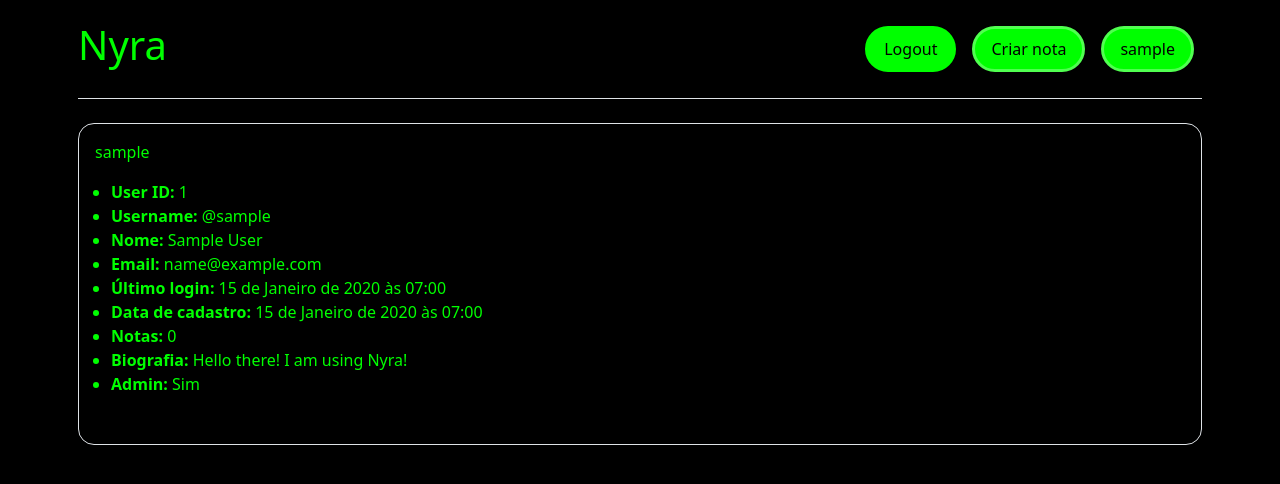
After one commit to ZIUGOD/NoteSnap, a Django app: a page that uses Nyra/templates/components/base.html in a window 1280 px wide. The commit adds this page. Shown: the top 484 px of the page. Run offline with Django 5.2, Linux system fonts and the light colour scheme; a user stored in the database is signed in; tables that the repository leaves empty hold one stand-in row (values such as "Sample post"); some libraries are stand-ins or nearby versions.

Commit message:
backup but not working

```diff
--- a/Nyra/members/urls.py
+++ b/Nyra/members/urls.py
@@ -1,7 +1,8 @@
-from .views import MemberLoginView, MemberSignUpView
+from .views import MemberLoginView, MemberSignUpView, UserProfileView
 from django.urls import path
 
 urlpatterns = [
     path("login_user/", MemberLoginView.as_view(), name="login_user"),
     path("signup_user/", MemberSignUpView.as_view(), name="signup_user"),
+    path("<str:username>/", UserProfileView.as_view(), name="user_profile"),
 ]
--- a/Nyra/members/views.py
+++ b/Nyra/members/views.py
@@ -1,16 +1,66 @@
 from django.contrib.auth.forms import AuthenticationForm
 from django.contrib.auth.forms import UserCreationForm
-from django.contrib.auth.views import LoginView, LogoutView
-from django.views.generic import RedirectView
-from django.contrib.auth import logout
-
-# from django.contrib.auth import logout
+from django.contrib.auth.views import LoginView
+from django.contrib.auth.mixins import LoginRequiredMixin
+from django.contrib.auth.models import User
+from django.db.models.query import QuerySet
 from django.urls import reverse_lazy
 from django.views import generic
+from .models import UserProfile
+from notes.models import Note
+from django import forms
+
+
+class EmailUserCreationForm(UserCreationForm):
+    first_name = forms.CharField(
+        max_length=32,
+        label="Primeiro nome",
+        required=True,
+    )
+    last_name = forms.CharField(
+        max_length=32,
+        label="Último nome",
+        required=True,
+    )
+    email = forms.EmailField(
+        max_length=128,
+        label="E-mail",
+        required=True,
+    )
+    username = forms.CharField(
+        max_length=16,
+        label="Usuário",
+        required=True,
+    )
+    password1 = forms.CharField(
+        max_length=128,
+        min_length=8,
+        label="Senha",
+        widget=forms.PasswordInput,
+        required=True,
+    )
+    password2 = forms.CharField(
+        max_length=128,
+        min_length=8,
+        label="Confirme a senha",
+        widget=forms.PasswordInput,
+        required=True,
+    )
+
+    class Meta:
+        model = User
+        fields = (
+            "username",
+            "email",
+            "first_name",
+            "last_name",
+            "password1",
+            "password2",
+        )
 
 
 class MemberSignUpView(generic.CreateView):
-    form_class = UserCreationForm
+    form_class = EmailUserCreationForm
     success_url = reverse_lazy("login_user")
     template_name = "members/signup.html"
 
@@ -20,3 +70,15 @@ class MemberLoginView(LoginView):
     redirect_authenticated_user = True
     success_url = reverse_lazy("home_page")
     authentication_form = AuthenticationForm
+
+
+class UserProfileView(LoginRequiredMixin, generic.TemplateView):
+    template_name = "members/user_profile.html"
+
+    def get_context_data(self, **kwargs):
+        context = super().get_context_data(**kwargs)
+        context["nyra_user"] = User.objects.filter(
+            username=self.kwargs["username"]
+        ).first()
+        print(context)
+        return context
--- a/Nyra/notes/models.py
+++ b/Nyra/notes/models.py
@@ -22,7 +22,10 @@ class Note(models.Model):
         auto_now=True,
         verbose_name="Updated at: ",
     )
-    author = CurrentUserField()
+    author = CurrentUserField(
+        related_name="user_notes",
+        on_delete=models.CASCADE,
+    )
 
     def __str__(self):
         return self.title[:128]
--- a/Nyra/static/notes/css/base.css
+++ b/Nyra/static/notes/css/base.css
@@ -11,22 +11,20 @@
     transition: 0.3s;
 }
 
-/* header section */
-header {
-    transition: 0.3s;
-}
 
-#nyra-home-page:hover {
-    text-shadow: 0 0 2em lime;
-    transition: 0.3s;
-}
+header {}
 
 #nyra-home-page {
     background-color: black;
     color: lime;
     font-size: 2rem;
     transition: 0.3s;
-    transition: 0.3s;
+    transition: 0.1s;
+}
+
+#nyra-home-page:hover {
+    text-shadow: 0 0 1em lime;
+    transition: 0.1s;
 }
 
 #navbarNav ul li a {
@@ -48,7 +46,6 @@ header {
     border: 0.1em solid #99ff99;
 }
 
-/* Home page section */
 #unordered-list a li {
     border: 0.1em solid #50ff50;
     box-shadow: 0 0 0.5em lime;
@@ -60,3 +57,14 @@ header {
     transition: 0.2s;
 
 }
+
+#logout-button {
+    background-color: lime;
+    color: black;
+    border: 0.2em solid lime;
+}
+
+#logout-button:hover {
+    background: black;
+    color: lime;
+}
--- a/Nyra/templates/components/base.html
+++ b/Nyra/templates/components/base.html
@@ -16,10 +16,12 @@
             {% endblock title %}
         </title>
     </head>
-    <body class="bg-black container px-2 mb-5">
+    <body class="container px-2 mb-5 bg-black">
         {% include "components/header.html" %}
         {% block content %}
         {% endblock content %}
+    </body>
+    {% include "components/footer.html" %}
     <link href="https://cdn.jsdelivr.net/npm/bootstrap@5.3.2/dist/css/bootstrap.min.css"
           rel="stylesheet"
           integrity="sha384-T3c6CoIi6uLrA9TneNEoa7RxnatzjcDSCmG1MXxSR1GAsXEV/Dwwykc2MPK8M2HN"
@@ -27,5 +29,4 @@
     <script src="https://cdn.jsdelivr.net/npm/bootstrap@5.3.2/dist/js/bootstrap.bundle.min.js"
             integrity="sha384-C6RzsynM9kWDrMNeT87bh95OGNyZPhcTNXj1NW7RuBCsyN/o0jlpcV8Qyq46cDfL"
             crossorigin="anonymous"></script>
-    </body>
 </html>
--- /dev/null
+++ b/Nyra/templates/components/footer.html
@@ -0,0 +1,43 @@
+{% comment %} {% load static %}
+{% block footer %}
+    <footer class="d-flex align-items-center">
+        <div class="container">
+            <div class="row">
+                <div class="col-sm">
+                    <ul class="nav-item">
+                        <li class="ms-3">
+                            <a class="text-success"
+                               href="https://twitter.com/ZIUGOD"
+                               target="_blank">Twitter</a>
+                        </li>
+                        <li class="ms-3">
+                            <a class="text-success"
+                               href="https://www.instagram.com/playa.ziu"
+                               target="_blank">Instagram</a>
+                        </li>
+                        <li>
+                            <a href="https://github.com/ZIUGOD" target="_blank" class="text-success">GitHub</a>
+                        </li>
+                    </ul>
+                </div>
+                <div class="col-sm">
+                    <ul class="nav-item">
+                        <li class="ms-3">
+                            <a class="text-success"
+                               href="https://twitter.com/ZIUGOD"
+                               target="_blank">Twitter</a>
+                        </li>
+                        <li class="ms-3">
+                            <a class="text-success"
+                               href="https://www.instagram.com/playa.ziu"
+                               target="_blank">Instagram</a>
+                        </li>
+                        <li>
+                            <a href="https://github.com/ZIUGOD" target="_blank" class="text-success">GitHub</a>
+                        </li>
+                    </ul>
+                </div>
+            </div>
+        </div>
+    </footer>
+{% endblock footer %} {% endcomment %}
--- a/Nyra/templates/components/header.html
+++ b/Nyra/templates/components/header.html
@@ -7,35 +7,42 @@
             <h1 class="h1">Nyra</h1>
         </a>
         <div class="order-md-last">
-            <button class="navbar-toggler bg-success"
+            <button class="navbar-toggler"
                     type="button"
                     data-bs-toggle="collapse"
                     data-bs-target="#navbarNav"
                     aria-controls="navbarNav"
                     aria-expanded="false"
                     aria-label="Toggle navigation">
-                <span class="navbar-toggler-icon bg-success"></span>
+                <span class="navbar-toggler-icon"></span>
             </button>
             <div class="collapse navbar-collapse" id="navbarNav">
                 <ul class="navbar-nav text-center">
                     {% if user.is_authenticated %}
+                        {% comment %} form to logout {% endcomment %}
+                        <form method="post" class="nav-tem p-2" action="{% url 'logout' %}">
+                            {% csrf_token %}
+                            <button id="logout-button"
+                                    class="nav-link shadow rounded-5 px-3 py-2"
+                                    type="sbubmit">Logout</button>
+                        </form>
                         <li class="nav-item p-2">
-                            <a href="{% url "create_note" %}"
+                            <a href="{% url 'create_note' %}"
                                class="nav-link shadow rounded-5 px-3 py-2"
                                id="create-note-button">Criar nota</a>
                         </li>
-                        <form method="post" class="nav-tem p-2" action="{% url 'logout' %}">
-                            {% csrf_token %}
-                            <button class="nav-link shadow rounded-5 px-3 py-2" type="sbubmit">Logout</button>
-                        </form>
+                        <li class="nav-item p-2">
+                            <a href="{% url 'user_profile' user.username %}"
+                               class="nav-link shadow rounded-5 px-3 py-2">{{ user.username }}</a>
+                        </li>
                     {% else %}
                         <li class="nav-item p-2">
-                            <a href="{% url "signup_user" %}"
-                               class="nav-link shadow rounded-5 px-3 py-2">Register</a>
+                            <a href="{% url 'signup_user' %}"
+                               class="nav-link shadow rounded-5 px-3 py-2">Criar conta</a>
                         </li>
                         <li class="nav-item p-2">
-                            <a href="{% url "login_user" %}"
-                               class="nav-link shadow rounded-5 px-3 py-2">Login</a>
+                            <a href="{% url 'login_user' %}"
+                               class="nav-link shadow rounded-5 px-3 py-2">Entrar</a>
                         </li>
                     {% endif %}
                 </ul>
--- /dev/null
+++ b/Nyra/templates/members/user_profile.html
@@ -0,0 +1,60 @@
+{% extends "components/base.html" %}
+{% block title %}
+    - {{ nyra_user.username }}
+{% endblock title %}
+{% load crispy_forms_tags %}
+{% block content %}
+    <div class="container border rounded-4 p-3">
+        <div>
+            {{ nyra_user }}
+            <div class="flex-grow-1">
+                <ul class="list-group-item list-group-flush p-3">
+                    <li>
+                        <strong>User ID:</strong> {{ nyra_user.id }}
+                    </li>
+                    <li>
+                        <strong>Username:</strong> @{{ nyra_user.username }}
+                    </li>
+                    <li>
+                        <strong>Nome:</strong> {{ nyra_user.first_name }} {{ nyra_user.last_name }}
+                    </li>
+                    <li>
+                        <strong>Email:</strong> {{ nyra_user.email }}
+                    </li>
+                    <li>
+                        <strong>Último login:</strong> {{ nyra_user.last_login }}
+                    </li>
+                    <li>
+                        <strong>Data de cadastro:</strong> {{ nyra_user.date_joined }}
+                    </li>
+                    <li>
+                        <strong>Notas:</strong> {{ nyra_user.user_notes.all|length }}
+                    </li>
+                    <li>
+                        <strong>Biografia:</strong> {{ nyra_user.profile.biography|default:"Hello there! I am using Nyra!" }}
+                    </li>
+                    {% if nyra_user.is_superuser %}
+                        <li>
+                            <strong>Admin:</strong> Sim
+                        </li>
+                    {% endif %}
+                </ul>
+            </div>
+        </div>
+        {% if nyra_user.user_notes.all %}
+            <hr>
+            <div>
+                <h3 class="text-center">Notas de {{ nyra_user.username }}</h3>
+                <ul id="unordered-list" class="list-group">
+                    {% for note in nyra_user.user_notes.all %}
+                        <a href="{% url "read_note" note.id %}" class="text-decoration-none m-1">
+                            <li class="nav-item text-center bg-black list-group-item rounded-4 my-1">
+                                <h3 class="h3">{{ note.title|safe }}</h3>
+                            </li>
+                        </a>
+                    {% endfor %}
+                </ul>
+            </div>
+        {% endif %}
+    </div>
+{% endblock content %}
--- a/Nyra/templates/components/create_note.html
+++ b/Nyra/templates/notes/create_note.html
@@ -6,7 +6,7 @@
 {% endblock title %}
 {% block content %}
     <form method="post"
-          action="{% url "create_note" %}"
+          action="{% url 'create_note' %}"
           class="p-3 border rounded-5 shadow m-2 text-center border-primary">
         <div class="text-center m-2">
             {% crispy form %}
--- a/Nyra/templates/components/delete_note.html
+++ b/Nyra/templates/notes/delete_note.html
@@ -6,7 +6,7 @@
 {% endblock title %}
 {% block content %}
     <form method="post"
-          action="{% url "delete_note" note.id %}"
+          action="{% url 'delete_note' note.id %}"
           class="p-3 border rounded-5 shadow m-2 text-center border-danger">
         {% csrf_token %}
         <h2 class="h2 font-weight-normal text-center">{{ note.title|safe }}</h2>
--- a/Nyra/templates/notes/index.html
+++ b/Nyra/templates/notes/index.html
@@ -2,13 +2,13 @@
 {% load static %}
 <link rel="stylesheet" href="{% static "notes/css/index.css" %}">
 {% block content %}
-    {% if note %}
+    {% if notes %}
         <ul id="unordered-list" class="list-group">
-            {% for note in note %}
+            {% for note in notes %}
                 <a href="{% url "read_note" note.id %}" class="text-decoration-none m-1">
                     <li class="nav-item text-center bg-black list-group-item rounded-4 my-1">
                         <h3 class="h3">{{ note.title|safe }}</h3>
-                        <span class="text-success">{{ note.created_at }}</span>
+                        <span class="text-success">{{ note.author }} - {{ note.created_at }}</span>
                     </li>
                 </a>
             {% endfor %}
--- a/Nyra/templates/components/update_note.html
+++ b/Nyra/templates/notes/update_note.html
@@ -6,7 +6,7 @@
 {% endblock title %}
 {% block content %}
     <form method="post"
-          action="{% url "update_note" note.id %}"
+          action="{% url 'update_note' note.id %}"
           class="p-3 border rounded-5 shadow m-2 text-center border-warning">
         {% csrf_token %}
         <h2 class="h2 m-2 text-center">{{ note.title|safe }}</h2>
```
Also changed, not shown: Nyra/members/forms.py (+40 -0 lines), Nyra/members/models.py (added, +16 -0 lines), Nyra/notes/views.py (+10 -15 lines), Nyra/templates/members/edit_biofraphy.html (added, +12 -0 lines), Nyra/templates/notes/detail_note.html (renamed from Nyra/templates/components/detail_note.html, +8 -6 lines), Nyra/members/migrations/0001_initial.py (added), Nyra/members/migrations/0002_alter_userprofile_biography.py (added), Nyra/notes/migrations/0003_alter_note_author.py (added). Lines whose indentation alone changed are shown as unchanged.
